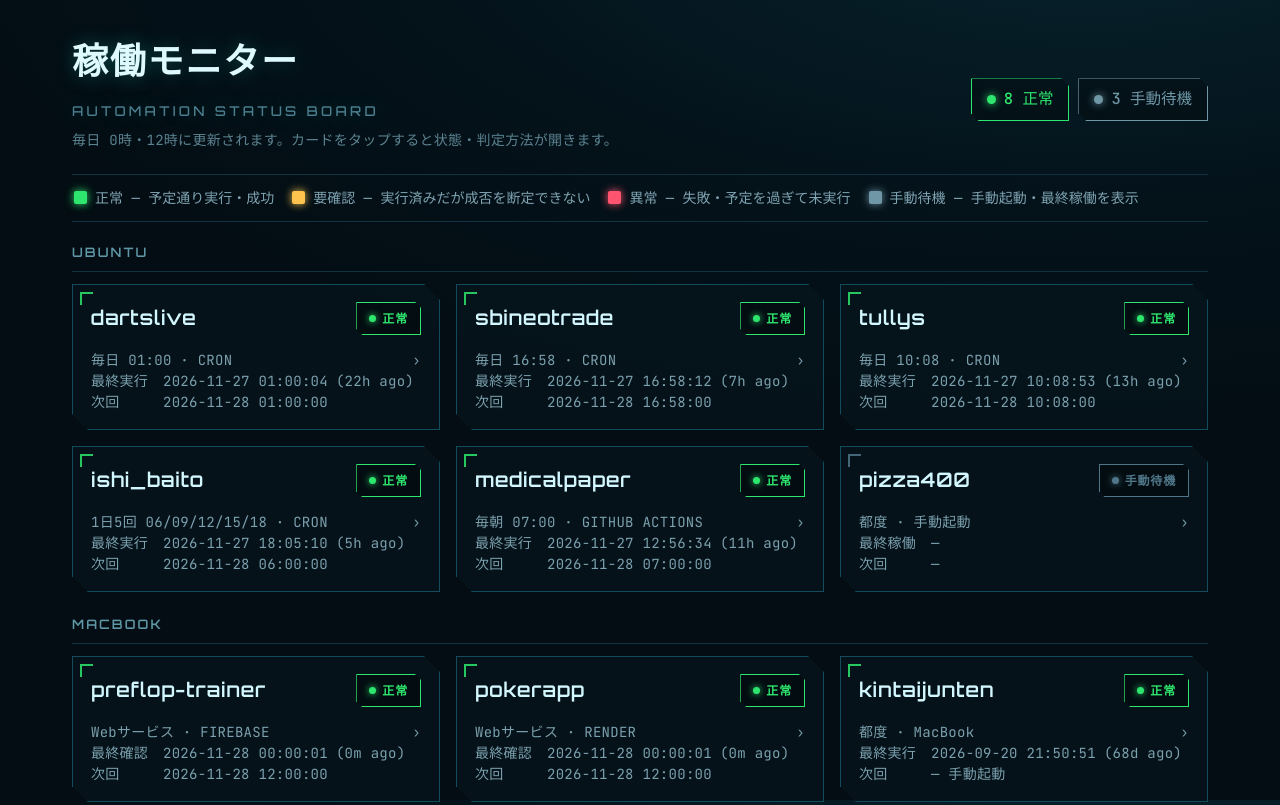
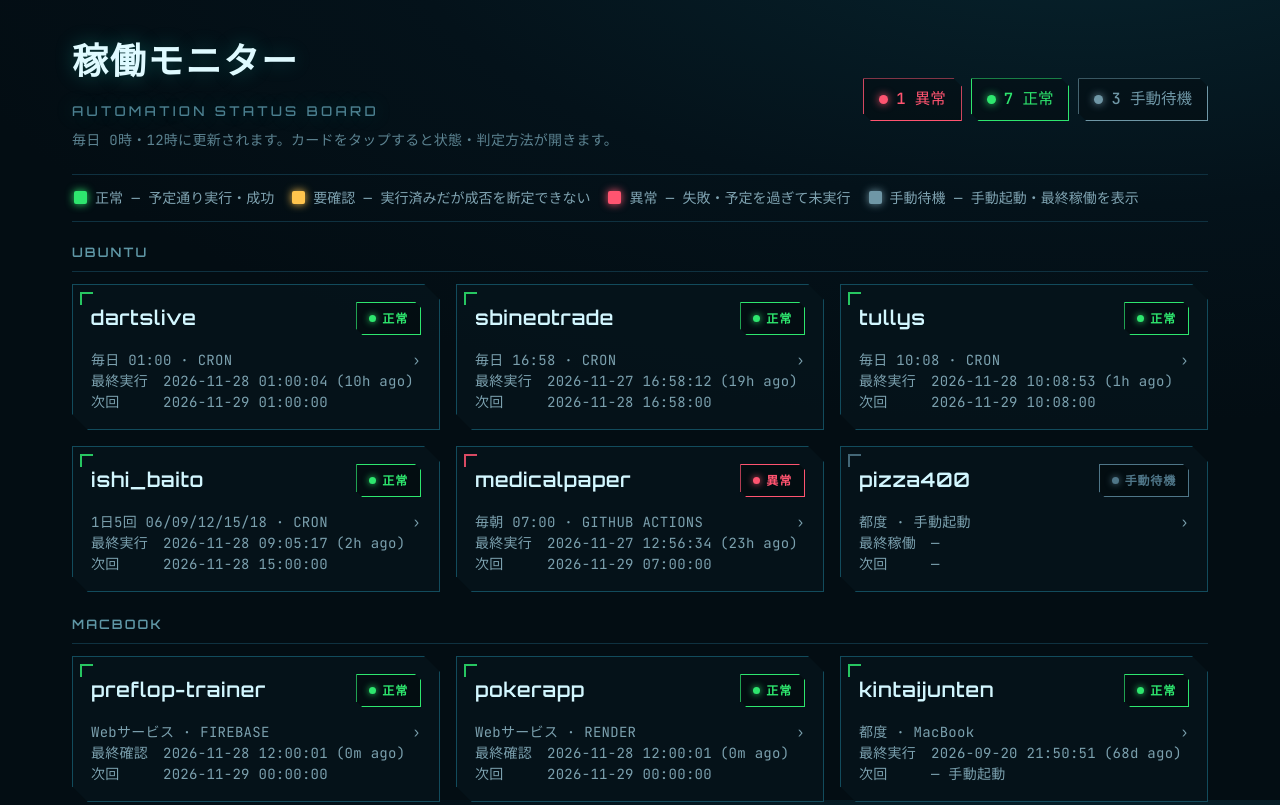
Before and after one commit to pen0812/control-center, a plain HTML site: page index.html in a window 1280 px wide. Shown: the top 805 px of the page. Drawn offline with Linux system fonts and the light colour scheme; a web font is replaced by a local one.

Commit message:
update status 2026-11-28 12:00:04

```diff
--- a/index.html
+++ b/index.html
@@ -90,7 +90,7 @@
 <div class="wrap">
   <header class="head">
     <h1>稼働モニター<span class="sub">automation status board</span></h1>
-    <div class="summary"><span class="chip ok"><i></i>8 正常</span><span class="chip idle"><i></i>3 手動待機</span></div>
+    <div class="summary"><span class="chip crit"><i></i>1 異常</span><span class="chip ok"><i></i>7 正常</span><span class="chip idle"><i></i>3 手動待機</span></div>
   </header>
   <p class="note">毎日 0時・12時に更新されます。カードをタップすると状態・判定方法が開きます。</p>
   <div class="legend">
@@ -109,8 +109,8 @@
         </div>
         <div class="meta">
           <span class="mline"><span class="mv">毎日 01:00 · CRON</span><span class="chev">›</span></span>
-          <span class="mline"><span class="mk">最終実行</span><span class="mv">2026-11-27 01:00:04</span><span class="ago">(22h ago)</span></span>
-          <span class="mline"><span class="mk">次回</span><span class="mv">2026-11-28 01:00:00</span></span>
+          <span class="mline"><span class="mk">最終実行</span><span class="mv">2026-11-28 01:00:04</span><span class="ago">(10h ago)</span></span>
+          <span class="mline"><span class="mk">次回</span><span class="mv">2026-11-29 01:00:00</span></span>
         </div>
       </summary>
       <div class="body">
@@ -126,7 +126,7 @@
         </div>
         <div class="meta">
           <span class="mline"><span class="mv">毎日 16:58 · CRON</span><span class="chev">›</span></span>
-          <span class="mline"><span class="mk">最終実行</span><span class="mv">2026-11-27 16:58:12</span><span class="ago">(7h ago)</span></span>
+          <span class="mline"><span class="mk">最終実行</span><span class="mv">2026-11-27 16:58:12</span><span class="ago">(19h ago)</span></span>
           <span class="mline"><span class="mk">次回</span><span class="mv">2026-11-28 16:58:00</span></span>
         </div>
       </summary>
@@ -143,8 +143,8 @@
         </div>
         <div class="meta">
           <span class="mline"><span class="mv">毎日 10:08 · CRON</span><span class="chev">›</span></span>
-          <span class="mline"><span class="mk">最終実行</span><span class="mv">2026-11-27 10:08:53</span><span class="ago">(13h ago)</span></span>
-          <span class="mline"><span class="mk">次回</span><span class="mv">2026-11-28 10:08:00</span></span>
+          <span class="mline"><span class="mk">最終実行</span><span class="mv">2026-11-28 10:08:53</span><span class="ago">(1h ago)</span></span>
+          <span class="mline"><span class="mk">次回</span><span class="mv">2026-11-29 10:08:00</span></span>
         </div>
       </summary>
       <div class="body">
@@ -160,8 +160,8 @@
         </div>
         <div class="meta">
           <span class="mline"><span class="mv">1日5回 06/09/12/15/18 · CRON</span><span class="chev">›</span></span>
-          <span class="mline"><span class="mk">最終実行</span><span class="mv">2026-11-27 18:05:10</span><span class="ago">(5h ago)</span></span>
-          <span class="mline"><span class="mk">次回</span><span class="mv">2026-11-28 06:00:00</span></span>
+          <span class="mline"><span class="mk">最終実行</span><span class="mv">2026-11-28 09:05:17</span><span class="ago">(2h ago)</span></span>
+          <span class="mline"><span class="mk">次回</span><span class="mv">2026-11-28 15:00:00</span></span>
         </div>
       </summary>
       <div class="body">
@@ -169,20 +169,20 @@
         <div class="r"><span class="k">判定方法</span><span class="v">ラッパーの終了コード＋LINE再送待ち</span></div>
       </div>
     </details>
-    <details class="card s-ok">
+    <details class="card s-crit">
       <summary>
         <div class="top">
           <div class="idz"><span class="nm">medicalpaper</span></div>
-          <span class="pill s-ok"><i></i>正常</span>
+          <span class="pill s-crit"><i></i>異常</span>
         </div>
         <div class="meta">
           <span class="mline"><span class="mv">毎朝 07:00 · GITHUB ACTIONS</span><span class="chev">›</span></span>
-          <span class="mline"><span class="mk">最終実行</span><span class="mv">2026-11-27 12:56:34</span><span class="ago">(11h ago)</span></span>
-          <span class="mline"><span class="mk">次回</span><span class="mv">2026-11-28 07:00:00</span></span>
+          <span class="mline"><span class="mk">最終実行</span><span class="mv">2026-11-27 12:56:34</span><span class="ago">(23h ago)</span></span>
+          <span class="mline"><span class="mk">次回</span><span class="mv">2026-11-29 07:00:00</span></span>
         </div>
       </summary>
       <div class="body">
-        <div class="r"><span class="k">状態</span><span class="v">workflow: success</span></div>
+        <div class="r"><span class="k">状態</span><span class="v">前回success だが本日の実行が未確認</span></div>
         <div class="r"><span class="k">判定方法</span><span class="v">GitHub Actions API</span></div>
       </div>
     </details>
@@ -214,8 +214,8 @@
         </div>
         <div class="meta">
           <span class="mline"><span class="mv">Webサービス · FIREBASE</span><span class="chev">›</span></span>
-          <span class="mline"><span class="mk">最終確認</span><span class="mv">2026-11-28 00:00:01</span><span class="ago">(0m ago)</span></span>
-          <span class="mline"><span class="mk">次回</span><span class="mv">2026-11-28 12:00:00</span></span>
+          <span class="mline"><span class="mk">最終確認</span><span class="mv">2026-11-28 12:00:01</span><span class="ago">(0m ago)</span></span>
+          <span class="mline"><span class="mk">次回</span><span class="mv">2026-11-29 00:00:00</span></span>
         </div>
       </summary>
       <div class="body">
@@ -231,8 +231,8 @@
         </div>
         <div class="meta">
           <span class="mline"><span class="mv">Webサービス · RENDER</span><span class="chev">›</span></span>
-          <span class="mline"><span class="mk">最終確認</span><span class="mv">2026-11-28 00:00:01</span><span class="ago">(0m ago)</span></span>
-          <span class="mline"><span class="mk">次回</span><span class="mv">2026-11-28 12:00:00</span></span>
+          <span class="mline"><span class="mk">最終確認</span><span class="mv">2026-11-28 12:00:01</span><span class="ago">(0m ago)</span></span>
+          <span class="mline"><span class="mk">次回</span><span class="mv">2026-11-29 00:00:00</span></span>
         </div>
       </summary>
       <div class="body">
```
